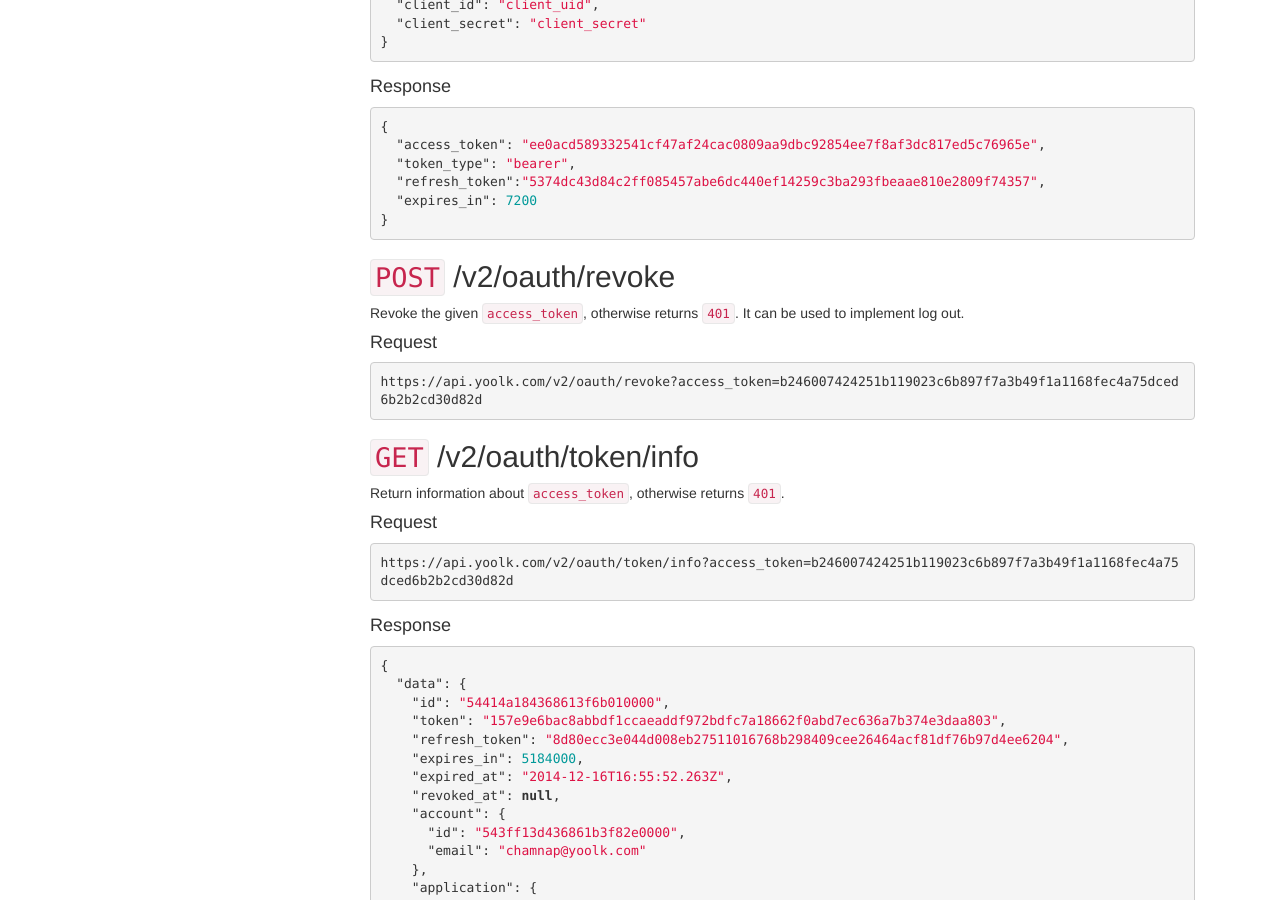
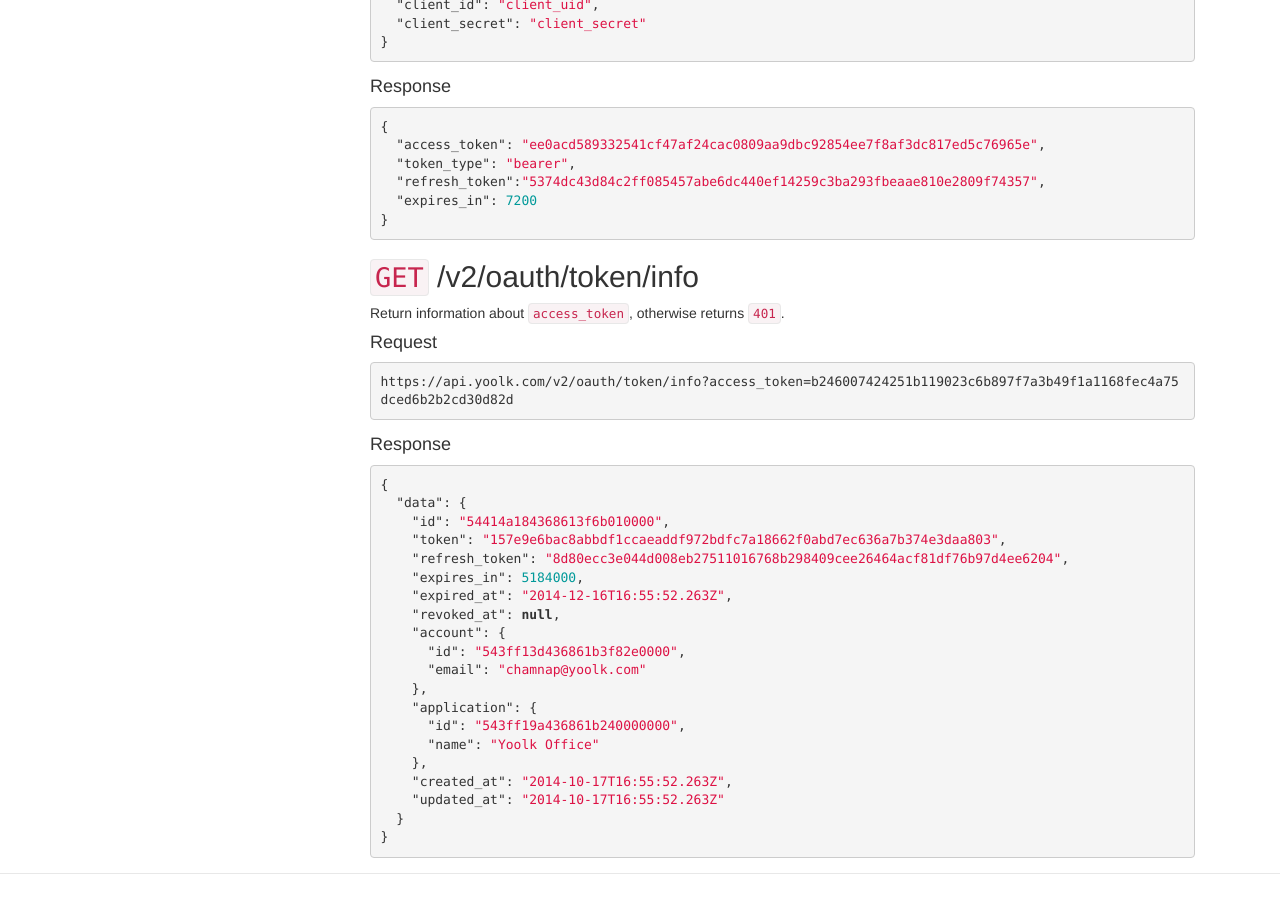
Before and after one commit to yoolk/api-documentation, a Jekyll site: the page built from v2/common/authentication/index.md, in a window 1280 px wide and 900 px high, scrolled down 503 px. Built offline with Jekyll 4.4.1, drawn with Linux system fonts in a browser that asks for light colours.

Commit message:
remove /token/revoke for now

```diff
--- a/v2/common/authentication/index.md
+++ b/v2/common/authentication/index.md
@@ -59,21 +59,6 @@ https://api.yoolk.com/v2/oauth/token
   </div>
 </div>
 
-<h2 class="tags" id="revoke_token"><code>POST</code> /v2/oauth/revoke</h2>
-
-Revoke the given `access_token`, otherwise returns `401`. It can be used to implement log out.
-
-<div class="codehilite">
-  <div class="codehilite-header">
-    <h4>Request</h4>
-  </div>
-  <div class="codehilite-body">
-{% highlight django%}{% raw %}
-https://api.yoolk.com/v2/oauth/revoke?access_token=b246007424251b119023c6b897f7a3b49f1a1168fec4a75dced6b2b2cd30d82d
-{% endraw %}{% endhighlight %}
-  </div>
-</div>
-
 <h2 class="tags" id="token_info"><code>GET</code> /v2/oauth/token/info</h2>
 
 Return information about `access_token`, otherwise returns `401`.
```
